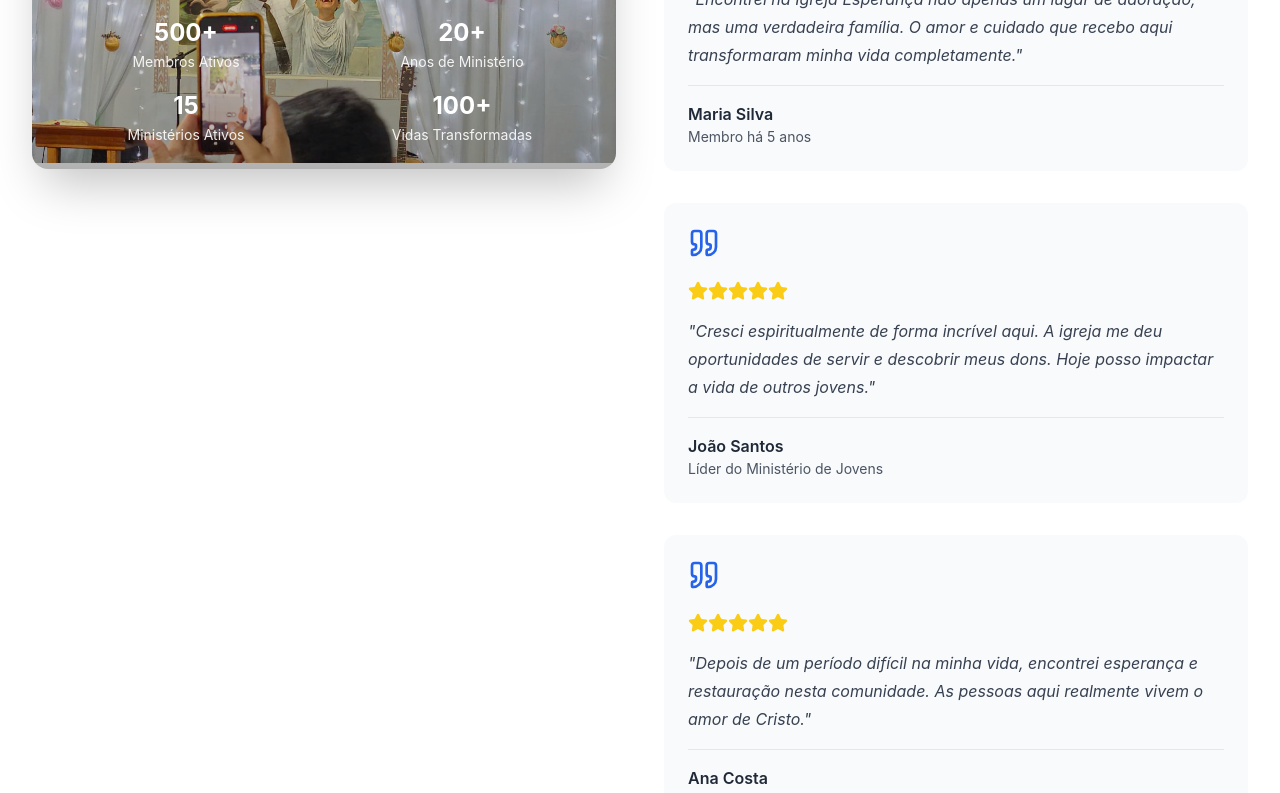
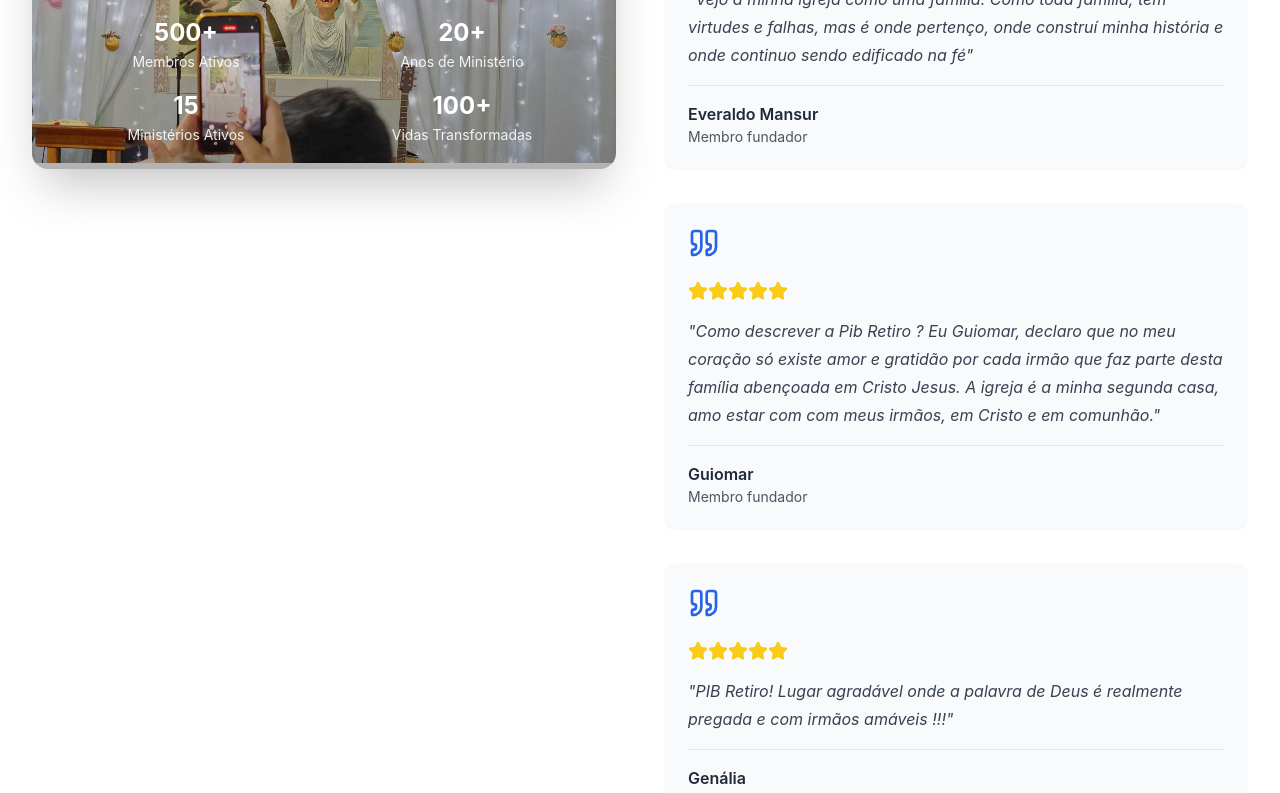
Before and after one commit to ithanamaral/pibare_new, a React (Vite) app: page / in a window 1280 px wide. Shown: the part 4540-5333 px from the top of the page. Built offline with nearby package versions, Linux system fonts and the light colour scheme.

Commit message:
Conserta comentários sobre a igreja, passando para relatos reais

```diff
--- a/src/components/Community.jsx
+++ b/src/components/Community.jsx
@@ -1,44 +1,42 @@
-import { Star, Quote } from 'lucide-react'
-import communitySmiling from '../assets/Foto22.jpeg'
-import './Community.css'
+import { Star, Quote } from "lucide-react";
+import communitySmiling from "../assets/Foto22.jpeg";
+import "./Community.css";
 
 const Community = () => {
   const testimonials = [
     {
-      name: "Maria Silva",
-      role: "Membro há 5 anos",
-      text: "Encontrei na Igreja Esperança não apenas um lugar de adoração, mas uma verdadeira família. O amor e cuidado que recebo aqui transformaram minha vida completamente.",
-      rating: 5
+      name: "Everaldo Mansur",
+      role: "Membro fundador",
+      text: "Vejo a minha igreja como uma família. Como toda família, tem virtudes e falhas, mas é onde pertenço, onde construí minha história e onde continuo sendo edificado na fé",
+      rating: 5,
     },
     {
-      name: "João Santos",
-      role: "Líder do Ministério de Jovens",
-      text: "Cresci espiritualmente de forma incrível aqui. A igreja me deu oportunidades de servir e descobrir meus dons. Hoje posso impactar a vida de outros jovens.",
-      rating: 5
+      name: "Guiomar",
+      role: "Membro fundador",
+      text: "Como descrever a Pib Retiro ? Eu Guiomar,  declaro que no meu coração só existe amor e gratidão por cada irmão que faz parte  desta família abençoada em Cristo Jesus. A igreja é a minha segunda casa, amo estar com com meus irmãos, em Cristo e em comunhão.",
+      rating: 5,
     },
     {
-      name: "Ana Costa",
-      role: "Membro há 3 anos",
-      text: "Depois de um período difícil na minha vida, encontrei esperança e restauração nesta comunidade. As pessoas aqui realmente vivem o amor de Cristo.",
-      rating: 5
-    }
-  ]
+      name: "Genália",
+      role: "Membro fundador",
+      text: "PIB Retiro! Lugar agradável onde a palavra de Deus é realmente pregada e com irmãos amáveis !!!",
+      rating: 5,
+    },
+  ];
 
   const stats = [
     { number: "500+", label: "Membros Ativos" },
     { number: "20+", label: "Anos de Ministério" },
     { number: "15", label: "Ministérios Ativos" },
-    { number: "100+", label: "Vidas Transformadas" }
-  ]
+    { number: "100+", label: "Vidas Transformadas" },
+  ];
 
   return (
     <section className="community-section">
       <div className="community-container">
         {/* Header */}
         <div className="community-header">
-          <h2 className="community-title">
-            Nossa Comunidade
-          </h2>
+          <h2 className="community-title">Nossa Comunidade</h2>
           <p className="community-subtitle">
             Conheça as histórias de pessoas que encontraram esperança, propósito
             e uma nova família em nossa igreja.
@@ -72,9 +70,7 @@ const Community = () => {
 
           {/* Testimonials */}
           <div className="testimonials-wrapper">
-            <h3 className="testimonials-title">
-              Testemunhos de Fé
-            </h3>
+            <h3 className="testimonials-title">Testemunhos de Fé</h3>
 
             {testimonials.map((testimonial, index) => (
               <div key={index} className="testimonial-card">
@@ -89,9 +85,7 @@ const Community = () => {
                 </div>
 
                 {/* Testimonial Text */}
-                <p className="testimonial-text">
-                  "{testimonial.text}"
-                </p>
+                <p className="testimonial-text">"{testimonial.text}"</p>
 
                 {/* Author */}
                 <div className="testimonial-author">
@@ -106,9 +100,7 @@ const Community = () => {
         {/* Community Values */}
         <div className="community-values">
           <div className="values-header">
-            <h3 className="values-title">
-              Por que Escolher Nossa Igreja?
-            </h3>
+            <h3 className="values-title">Por que Escolher Nossa Igreja?</h3>
             <p className="values-subtitle">
               Por que é uma igreja biblica buscando cumprir o IDE de Jesus
             </p>
@@ -131,7 +123,8 @@ const Community = () => {
               </div>
               <h4 className="value-item-title">Crescimento</h4>
               <p className="value-item-description">
-                Oferecemos oportunidades para crescimento espiritual, pessoal e ministerial.
+                Oferecemos oportunidades para crescimento espiritual, pessoal e
+                ministerial.
               </p>
             </div>
 
@@ -141,14 +134,15 @@ const Community = () => {
               </div>
               <h4 className="value-item-title">Comunhão</h4>
               <p className="value-item-description">
-                Construímos relacionamentos duradouros baseados na fé e no cuidado mútuo.
+                Construímos relacionamentos duradouros baseados na fé e no
+                cuidado mútuo.
               </p>
             </div>
           </div>
         </div>
       </div>
     </section>
-  )
-}
+  );
+};
 
-export default Community
+export default Community;
```
